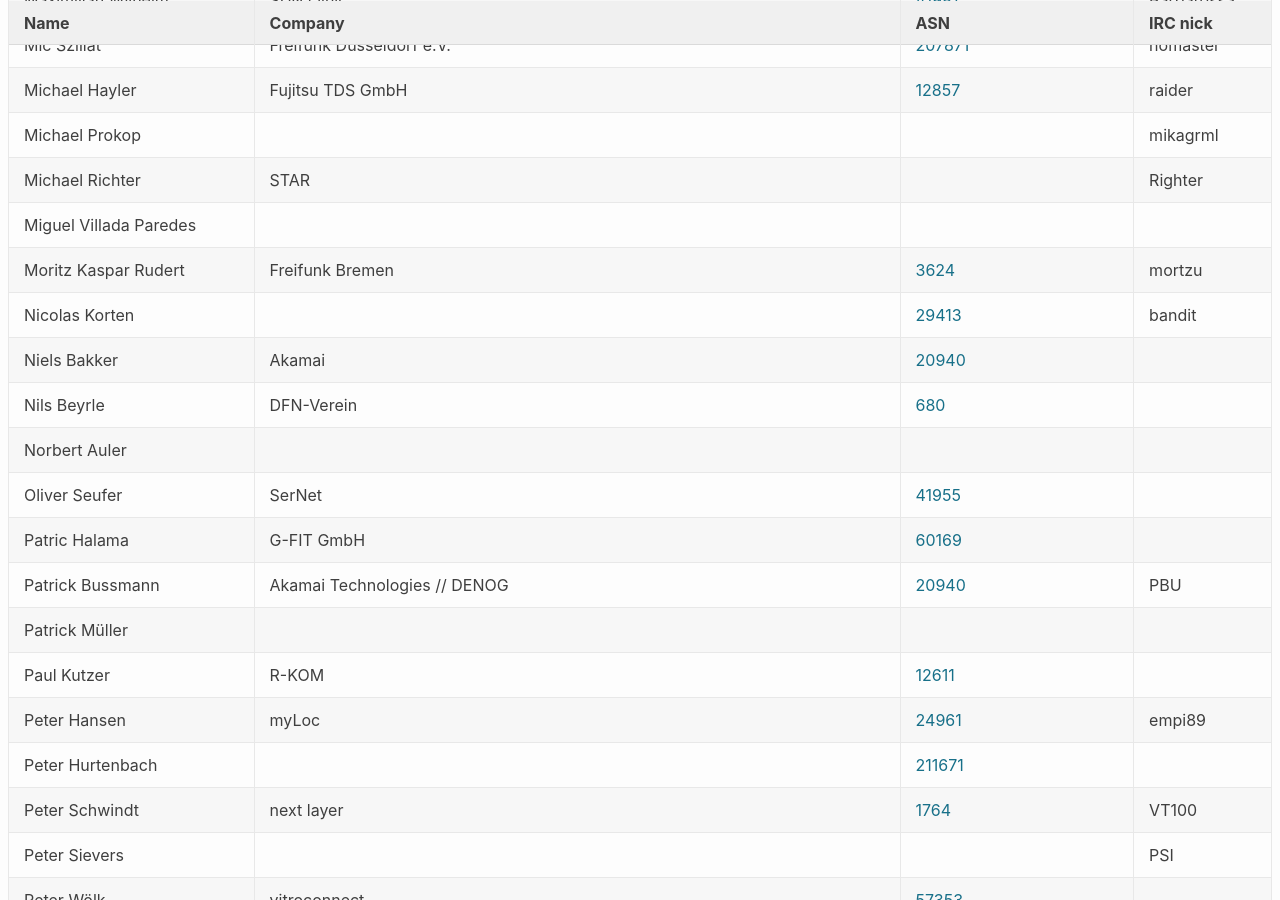
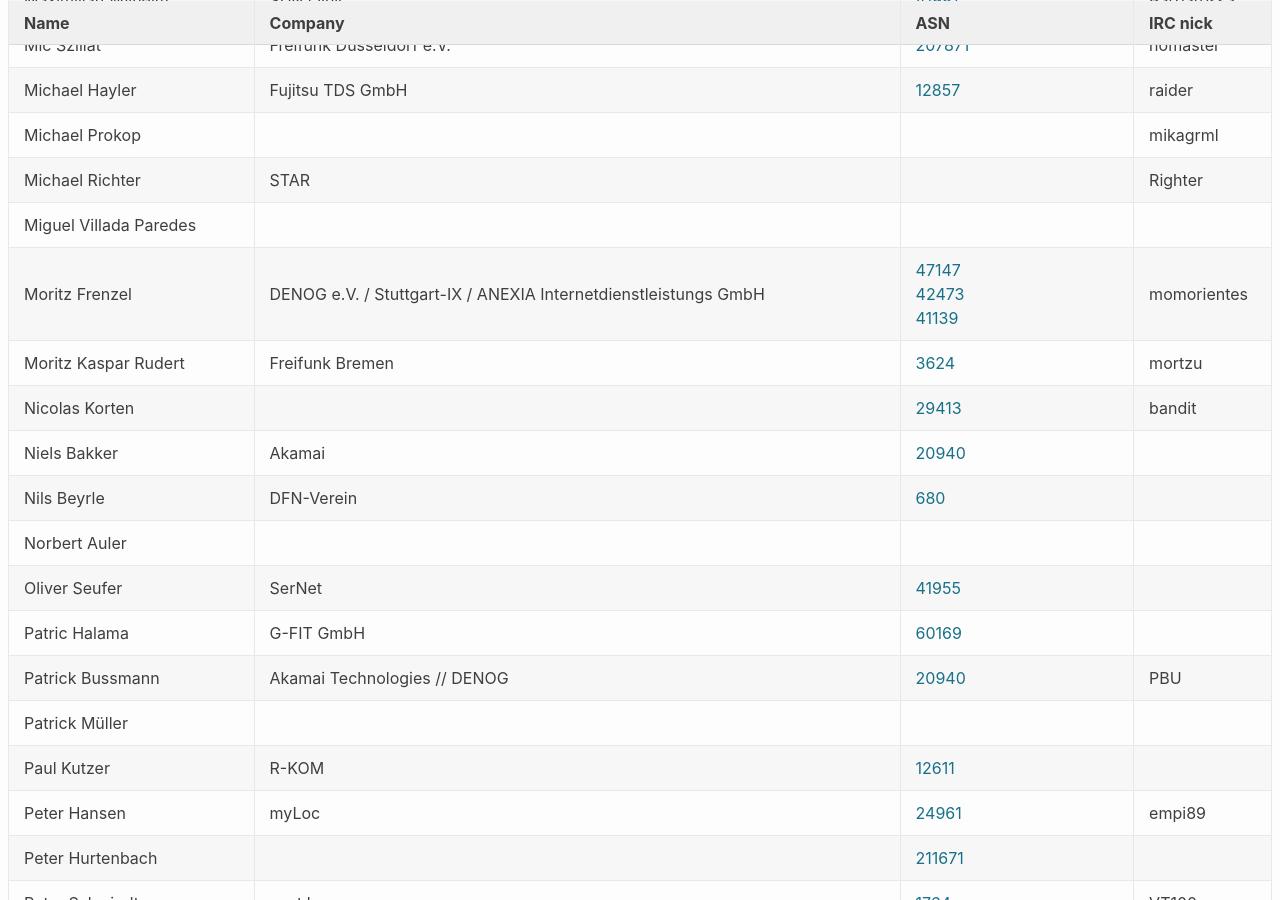
Before and after one commit to denog/pretix-attendeelist, a Jekyll site: the page built from denog13/index.markdown, in a window 1280 px wide and 900 px high, scrolled down 7045 px. Built offline with Jekyll 4.4.1, drawn with Linux system fonts in a browser that asks for light colours.

Commit message:
Latest data: Wed Oct  6 08:33:35 UTC 2021

```diff
--- a/_data/attendees_denog13.json
+++ b/_data/attendees_denog13.json
@@ -930,6 +930,12 @@
     "asn": null
   },
   {
+    "name": "Moritz Frenzel",
+    "company": "DENOG e.V. / Stuttgart-IX / ANEXIA Internetdienstleistungs GmbH",
+    "irc": "momorientes",
+    "asn": "47147, 42473, 41139"
+  },
+  {
     "name": "Moritz Kaspar Rudert",
     "company": "Freifunk Bremen",
     "irc": "mortzu",
```
